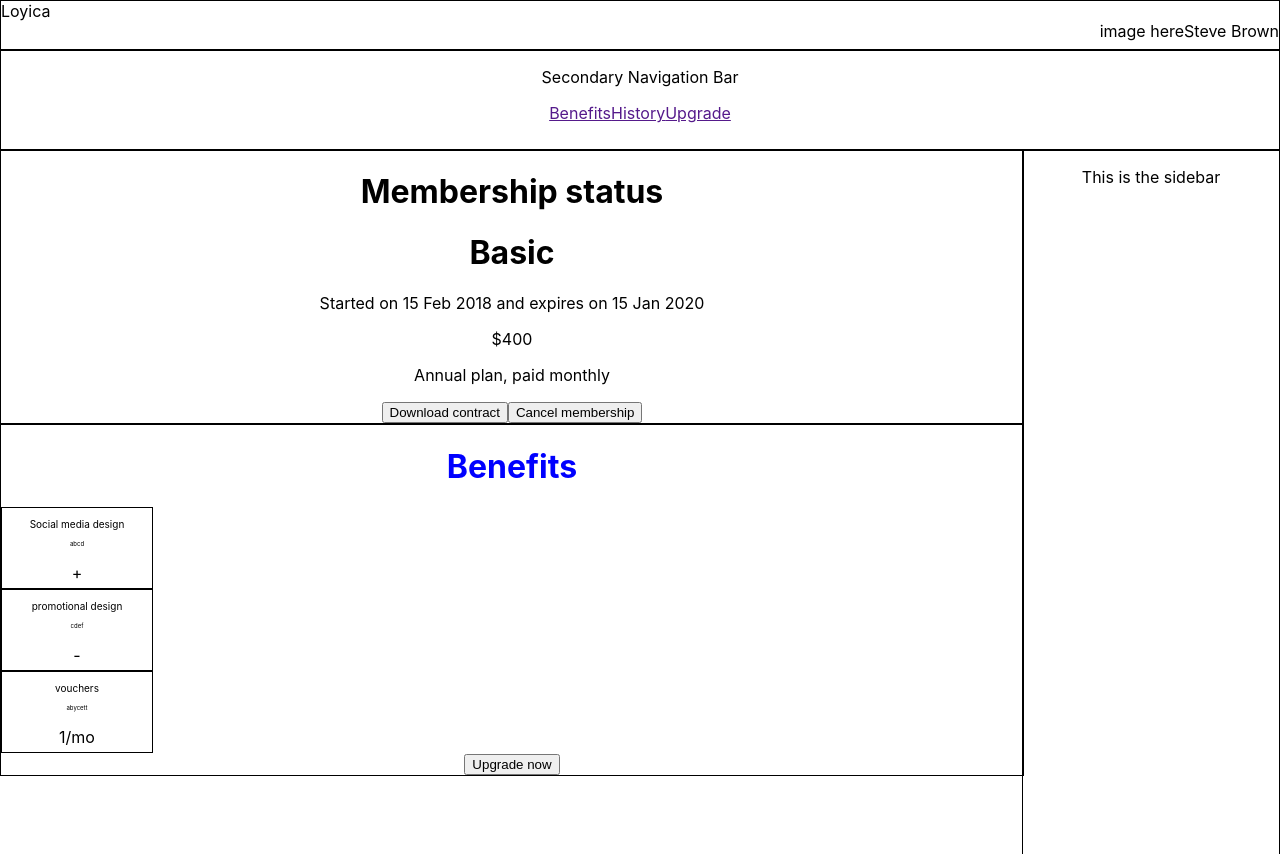
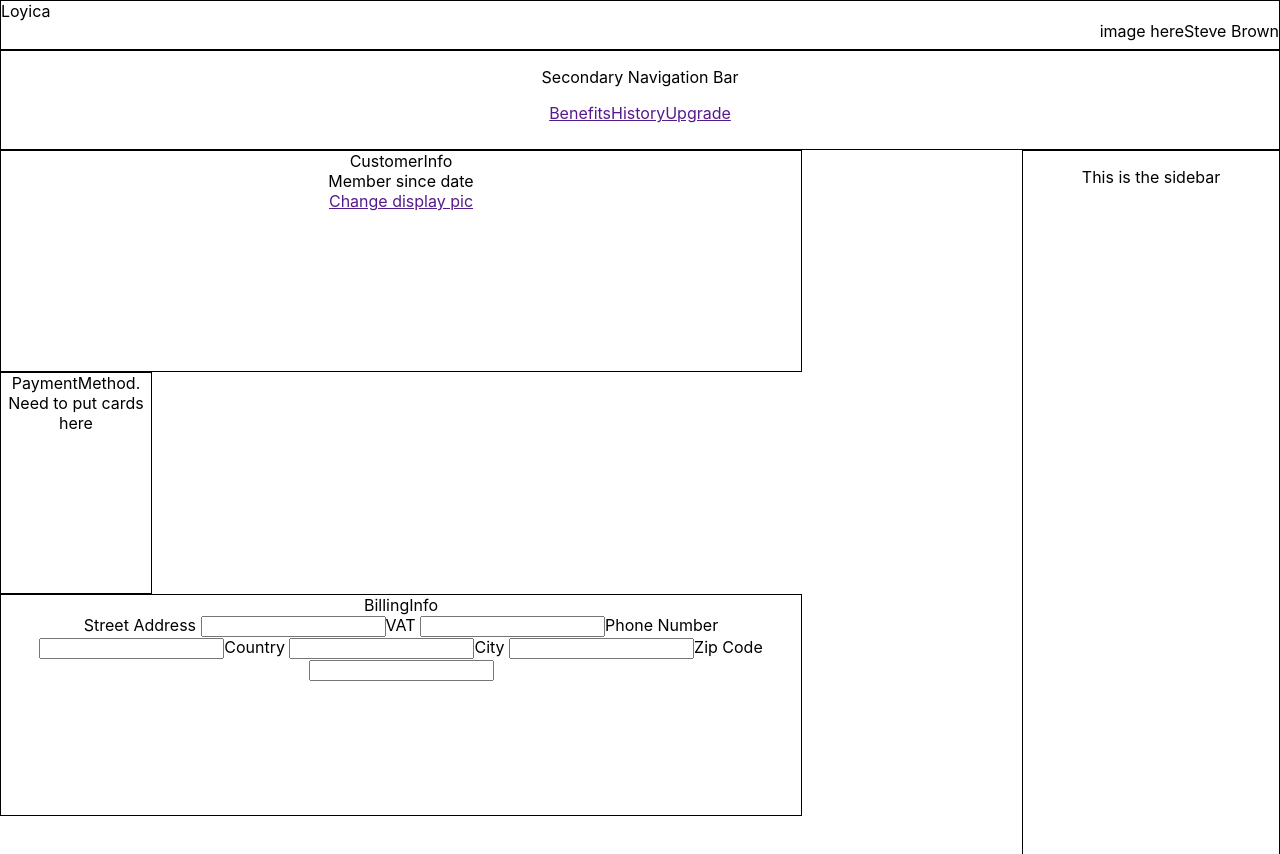
Before and after one commit to msaadbk/dashboard, a React (Create React App) app: page / in a window 1280 px wide. Shown: the top 854 px of the page. Built offline with nearby package versions, Linux system fonts and the light colour scheme.

Commit message:
25/2/2020

```diff
--- a/src/AppContainer.js
+++ b/src/AppContainer.js
@@ -4,6 +4,7 @@ import NavigationBar from './components/NavigationBar';
 import SideBar from './components/SideBar';
 import SiteHeader from './components/SiteHeader';
 import MembershipContainer from './components/Membership/MembershipContainer';
+import PaymentSettingsContainer from './components/PaymentSettings/PaymentSettingsContainer';
 
 
 class AppContainer extends Component {
@@ -14,8 +15,9 @@ class AppContainer extends Component {
         <NavigationBar />
         <SideBar />
         <div style={styles.pageArea}>
-          <BenefitsContainer />
+          {/* <BenefitsContainer /> */}
           {/* <MembershipContainer /> */}
+          <PaymentSettingsContainer />
         </div>
       </div>
     )
--- /dev/null
+++ b/src/components/PaymentSettings/BillingInfo.js
@@ -0,0 +1,34 @@
+import React, { Component } from 'react';
+
+class BillingInfo extends Component {
+  constructor(props){
+    super(props);
+    this.state = {
+
+    }
+  }
+
+  render() {
+    return(
+      <div style={styles.container}>
+        <span>BillingInfo</span><br></br>
+        <label>Street Address</label> <input type="text" />
+        <label>VAT</label> <input type="text" />
+        <label>Phone Number</label> <input type="text" />
+        <label>Country</label> <input type="text" />
+        <label>City</label> <input type="text" />
+        <label>Zip Code</label> <input type="text" />
+      </div>
+    )
+  }
+}
+
+const styles = {
+  container: {
+    width: 800,
+    height: 220,
+    border: '1px solid',
+  }
+}
+
+export default BillingInfo;
--- /dev/null
+++ b/src/components/PaymentSettings/CustomerInfo.js
@@ -0,0 +1,36 @@
+import React, { Component } from 'react';
+
+class CustomerInfo extends Component {
+  constructor(props) {
+    super(props);
+    this.state={
+      // name: '',
+      // image: '',
+    }
+  }
+
+  render() {
+    return(
+      <div style={styles.container}>
+        <span>CustomerInfo</span>
+        <br></br>
+        <span>Member since {"date"}</span>
+        <br></br>
+        <a href="">Change display pic</a>
+        {/* <img></img> */}
+
+      </div>
+    )
+
+  }
+}
+
+
+const styles = {
+  container: {
+    width: 800,
+    height: 220,
+    border: '1px solid',
+  }
+}
+export default CustomerInfo;
--- /dev/null
+++ b/src/components/PaymentSettings/PaymentMethod.js
@@ -0,0 +1,30 @@
+import React, { Component } from 'react';
+
+class PaymentMethod extends Component{
+  constructor(props){
+    super(props);
+    this.state={
+
+    }
+  }
+
+  render() {
+    return(
+      <div style={styles.container}>
+        PaymentMethod. Need to put cards here
+      </div>
+    )
+  }
+}
+
+
+const styles = {
+  container: {
+    width: 150,
+    height: 220,
+    border: '1px solid',
+  }
+
+}
+
+export default PaymentMethod;
--- /dev/null
+++ b/src/components/PaymentSettings/PaymentSettingsContainer.js
@@ -0,0 +1,26 @@
+import React, { Component } from 'react';
+import CustomerInfo from './CustomerInfo';
+import PaymentMethod from './PaymentMethod';
+import BillingInfo from './BillingInfo';
+
+class PaymentSettingsContainer extends Component {
+  constructor(props) {
+    super(props);
+    this.state = {
+
+    }
+  }
+
+  render() {
+    return (
+      <div>
+        <CustomerInfo />
+        <PaymentMethod />
+        <BillingInfo />
+      </div>
+
+    )
+  }
+}
+
+export default PaymentSettingsContainer;
```
